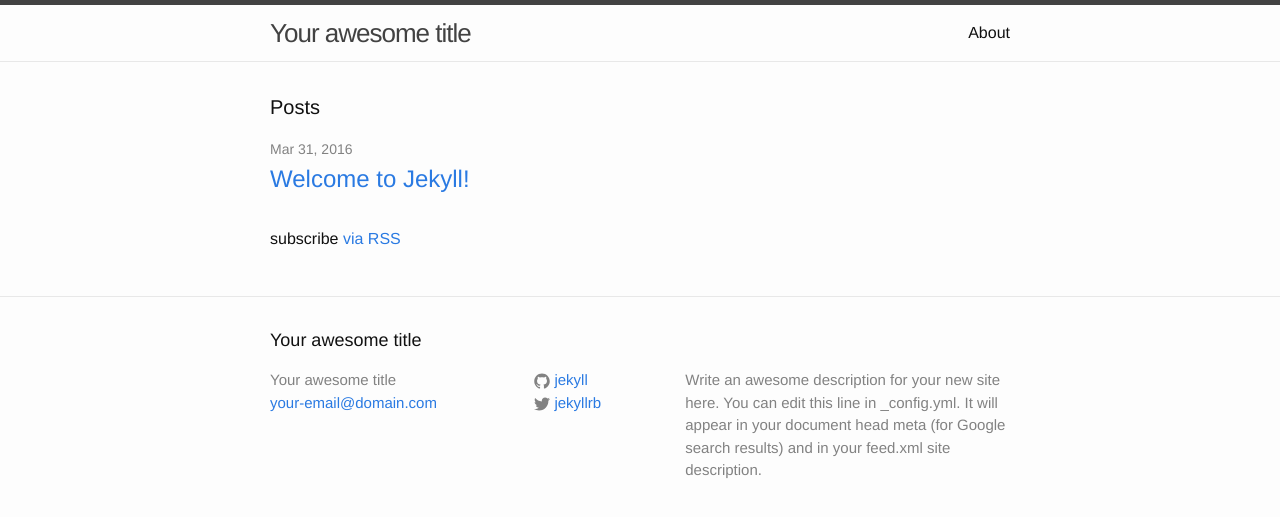
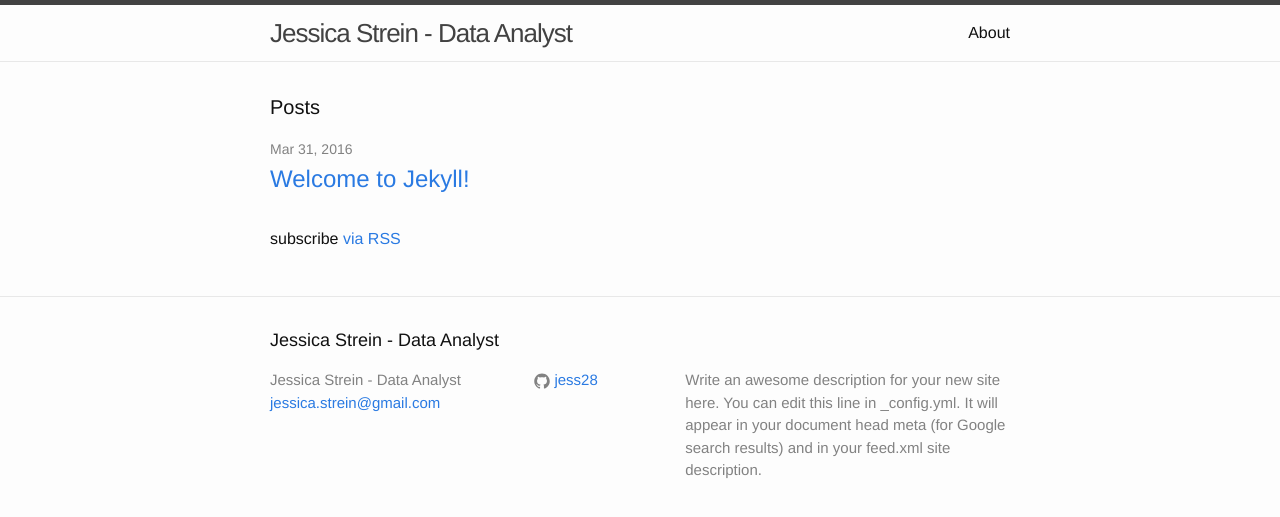
Before and after one commit to jess28/jess28.github.io, a Jekyll site: the page built from index.html, in a window 1280 px wide. Shown: the top 517 px of the page. Built offline with Jekyll 4.4.1, drawn with Linux system fonts in a browser that asks for light colours.

Commit message:
messing around with settings

```diff
--- /dev/null
+++ b/Gemfile
@@ -0,0 +1,4 @@
+source 'https://rubygems.org'
+gem 'github-pages'
+gem 'kramdown'
+gem 'wdm'
--- a/_config.yml
+++ b/_config.yml
@@ -6,16 +6,16 @@
 # 'jekyll serve'. If you change this file, please restart the server process.
 
 # Site settings
-title: Your awesome title
-email: your-email@domain.com
+title: Jessica Strein - Data Analyst
+email: jessica.strein@gmail.com
 description: > # this means to ignore newlines until "baseurl:"
   Write an awesome description for your new site here. You can edit this
   line in _config.yml. It will appear in your document head meta (for
   Google search results) and in your feed.xml site description.
 baseurl: "" # the subpath of your site, e.g. /blog
-url: "http://yourdomain.com" # the base hostname & protocol for your site
-twitter_username: jekyllrb
-github_username:  jekyll
+url: "http://jess28.github.io" # the base hostname & protocol for your site
+# twitter_username: jekyllrb
+github_username:  jess28
 
 # Build settings
 markdown: kramdown
```
Also changed, not shown: Gemfile.lock (added).
